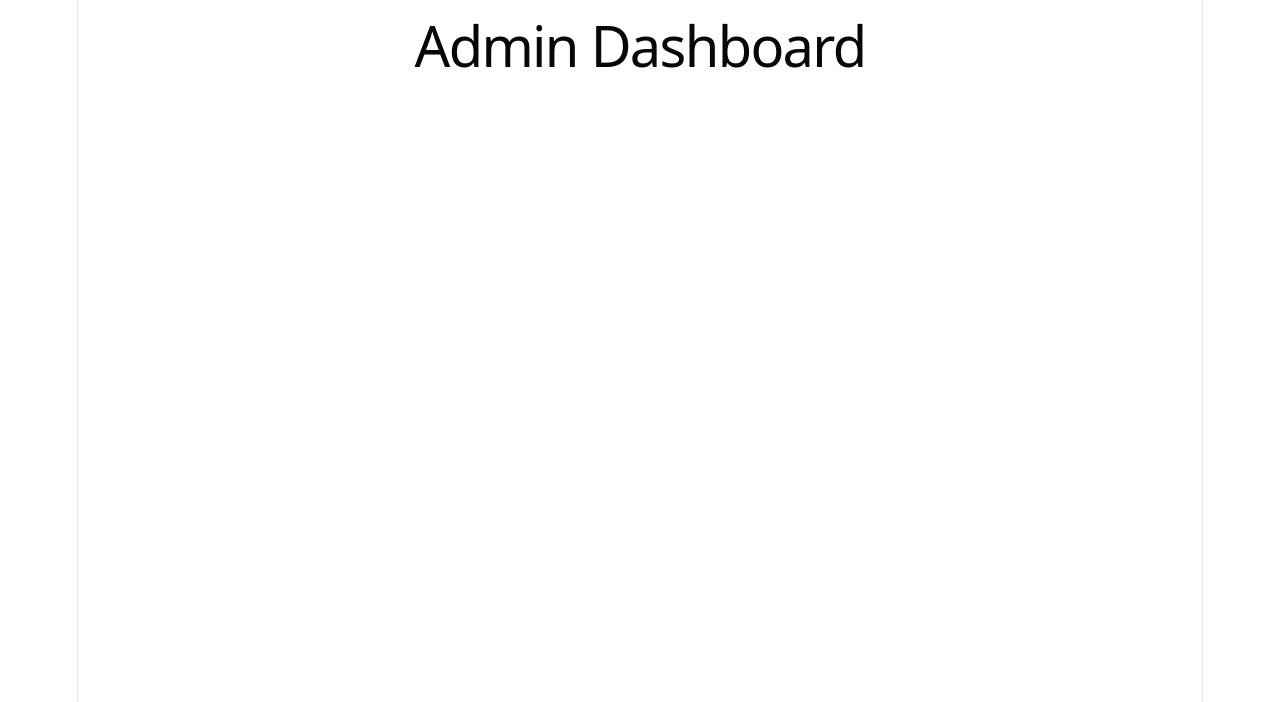
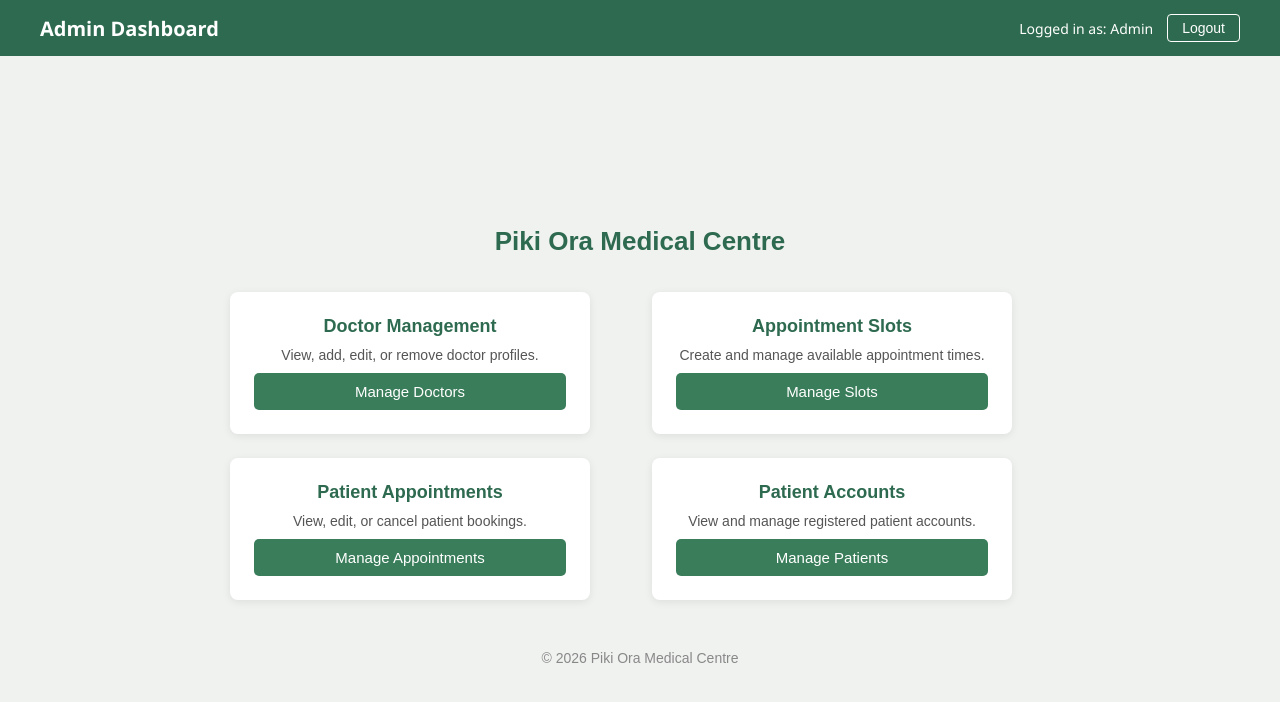
Before and after one commit to sifaZhang/Web_Application_Development_Assignment_2, a React app in the folder frontend/: page /admin-dashboard in a window 1280 px wide. Shown: the top 702 px of the page. Built offline with nearby package versions, Linux system fonts and the light colour scheme; the HTML template or start-up script is replaced by a standard one.

Commit message:
admin dashboard

```diff
--- a/frontend/src/App.jsx
+++ b/frontend/src/App.jsx
@@ -3,8 +3,8 @@ import Home from "./pages/Home";
 import Login from "./pages/PatientLogin";
 import Register from "./pages/PatientRegister";
 import AdminLogin from "./pages/AdminLogin";
-import AdminDashboard from "./pages/Admin-Dashboard";
-import PatientDashboard from "./pages/Patient-Dashboard";
+import AdminDashboard from "./pages/AdminDashboard";
+import PatientDashboard from "./pages/PatientDashboard";
 
 function App() {
   return (
--- a/frontend/src/index.css
+++ b/frontend/src/index.css
@@ -1,111 +1,10 @@
-:root {
-  --text: #6b6375;
-  --text-h: #08060d;
-  --bg: #fff;
-  --border: #e5e4e7;
-  --code-bg: #f4f3ec;
-  --accent: #aa3bff;
-  --accent-bg: rgba(170, 59, 255, 0.1);
-  --accent-border: rgba(170, 59, 255, 0.5);
-  --social-bg: rgba(244, 243, 236, 0.5);
-  --shadow:
-    rgba(0, 0, 0, 0.1) 0 10px 15px -3px, rgba(0, 0, 0, 0.05) 0 4px 6px -2px;
-
-  --sans: system-ui, 'Segoe UI', Roboto, sans-serif;
-  --heading: system-ui, 'Segoe UI', Roboto, sans-serif;
-  --mono: ui-monospace, Consolas, monospace;
-
-  font: 18px/145% var(--sans);
-  letter-spacing: 0.18px;
-  color-scheme: light dark;
-  color: var(--text);
-  background: var(--bg);
-  font-synthesis: none;
-  text-rendering: optimizeLegibility;
-  -webkit-font-smoothing: antialiased;
-  -moz-osx-font-smoothing: grayscale;
-
-  @media (max-width: 1024px) {
-    font-size: 16px;
-  }
-}
-
-@media (prefers-color-scheme: dark) {
-  :root {
-    --text: #9ca3af;
-    --text-h: #f3f4f6;
-    --bg: #16171d;
-    --border: #2e303a;
-    --code-bg: #1f2028;
-    --accent: #c084fc;
-    --accent-bg: rgba(192, 132, 252, 0.15);
-    --accent-border: rgba(192, 132, 252, 0.5);
-    --social-bg: rgba(47, 48, 58, 0.5);
-    --shadow:
-      rgba(0, 0, 0, 0.4) 0 10px 15px -3px, rgba(0, 0, 0, 0.25) 0 4px 6px -2px;
-  }
-
-  #social .button-icon {
-    filter: invert(1) brightness(2);
-  }
-}
-
-body {
-  margin: 0;
-}
-
-#root {
-  width: 1126px;
-  max-width: 100%;
-  margin: 0 auto;
-  text-align: center;
-  border-inline: 1px solid var(--border);
-  min-height: 100svh;
-  display: flex;
-  flex-direction: column;
+*, *::before, *::after {
   box-sizing: border-box;
 }
 
-h1,
-h2 {
-  font-family: var(--heading);
-  font-weight: 500;
-  color: var(--text-h);
+body, #root {
+  margin: 0;
+  padding: 0;
+  min-height: 100vh;
+  background-color: #f0f2f0;
 }
-
-h1 {
-  font-size: 56px;
-  letter-spacing: -1.68px;
-  margin: 32px 0;
-  @media (max-width: 1024px) {
-    font-size: 36px;
-    margin: 20px 0;
-  }
-}
-h2 {
-  font-size: 24px;
-  line-height: 118%;
-  letter-spacing: -0.24px;
-  margin: 0 0 8px;
-  @media (max-width: 1024px) {
-    font-size: 20px;
-  }
-}
-p {
-  margin: 0;
-}
-
-code,
-.counter {
-  font-family: var(--mono);
-  display: inline-flex;
-  border-radius: 4px;
-  color: var(--text-h);
-}
-
-code {
-  font-size: 15px;
-  line-height: 135%;
-  padding: 4px 8px;
-  background: var(--code-bg);
-}
--- a/frontend/src/pages/Admin-Dashboard.jsx
+++ /dev/null
@@ -1,10 +0,0 @@
-import { useState } from "react";
-import { useNavigate } from "react-router-dom";
-import axios from "axios";
-
-export default function AdminDashboard() {
-
-    return (
-    <h1>Admin Dashboard</h1>
-    )
-}
--- /dev/null
+++ b/frontend/src/pages/AdminDashboard.css
@@ -0,0 +1,130 @@
+* {
+  box-sizing: border-box;
+  margin: 0;
+  padding: 0;
+}
+
+html, body, #root {
+  background-color: #f0f2f0;
+  font-family: 'Segoe UI', Arial, sans-serif;
+  min-height: 100vh;
+}
+
+/* 顶部全宽 header */
+.admin-header {
+  width: 100%;
+  background-color: #2d6a4f;
+  display: flex;
+  justify-content: space-between;
+  align-items: center;
+  padding: 14px 40px;
+}
+
+.admin-header h1 {
+  color: white;
+  font-size: 20px;
+  font-weight: bold;
+}
+
+.admin-user {
+  display: flex;
+  align-items: center;
+  gap: 14px;
+  color: white;
+  font-size: 14px;
+}
+
+.logout-btn {
+  background-color: transparent;
+  color: white;
+  border: 1.5px solid white;
+  padding: 5px 14px;
+  border-radius: 4px;
+  cursor: pointer;
+  font-size: 14px;
+  transition: background-color 0.2s;
+}
+
+.logout-btn:hover {
+  background-color: rgba(255, 255, 255, 0.15);
+}
+
+/* 页面主体 */
+.admin-container {
+  max-width: 860px;
+  width: 100%;
+  margin: 0 auto;
+  padding: 40px 20px 60px;
+  display: flex;
+  flex-direction: column;
+  align-items: center;
+  background-color: transparent;
+}
+
+/* Dashboard 标题 */
+.dashboard-title {
+  text-align: center;
+  margin-bottom: 35px;
+  font-size: 26px;
+  font-weight: bold;
+  color: #2d6a4f;
+  width: 100%;
+}
+
+/* 卡片布局：2x2 */
+.card-grid {
+  display: grid;
+  grid-template-columns: repeat(2, 1fr);
+  gap: 24px;
+  width: 100%;
+}
+
+/* 单个卡片 */
+.admin-card {
+  background: #ffffff;
+  padding: 24px;
+  border-radius: 8px;
+  box-shadow: 0 2px 8px rgba(0, 0, 0, 0.08);
+  display: flex;
+  flex-direction: column;
+  gap: 10px;
+}
+
+.admin-card h3 {
+  font-size: 18px;
+  font-weight: bold;
+  color: #2d6a4f;
+  text-align: center;
+}
+
+.admin-card p {
+  color: #555;
+  font-size: 14px;
+  flex-grow: 1;
+  text-align: center;
+}
+
+.card-btn {
+  background-color: #3a7d5a;
+  color: white;
+  border: none;
+  padding: 10px 0;
+  border-radius: 5px;
+  cursor: pointer;
+  font-size: 15px;
+  width: 100%;
+  transition: background-color 0.2s;
+}
+
+.card-btn:hover {
+  background-color: #2d6a4f;
+}
+
+/* Footer */
+.admin-footer {
+  margin-top: 50px;
+  text-align: center;
+  color: #888;
+  font-size: 14px;
+  width: 100%;
+}
--- /dev/null
+++ b/frontend/src/pages/AdminDashboard.jsx
@@ -0,0 +1,71 @@
+import { useNavigate } from "react-router-dom";
+import "./AdminDashboard.css";
+
+export default function AdminDashboard() {
+  const navigate = useNavigate();
+  const username = localStorage.getItem("username") || "Admin";
+
+  return (
+    <>
+      {/* 全宽 Header - 在 container 外面 */}
+      <header className="admin-header">
+        <h1>Admin Dashboard</h1>
+        <div className="admin-user">
+          <span>Logged in as: {username}</span>
+          <button
+            className="logout-btn"
+            onClick={() => {
+              localStorage.clear();
+              navigate("/admin-login");
+            }}
+          >
+            Logout
+          </button>
+        </div>
+      </header>
+
+      {/* 页面内容居中 */}
+      <div className="admin-container">
+        <h2 className="dashboard-title">Piki Ora Medical Centre</h2>
+
+        <div className="card-grid">
+          <div className="admin-card">
+            <h3>Doctor Management</h3>
+            <p>View, add, edit, or remove doctor profiles.</p>
+            <button className="card-btn" onClick={() => navigate("/admin/doctors")}>
+              Manage Doctors
+            </button>
+          </div>
+
+          <div className="admin-card">
+            <h3>Appointment Slots</h3>
+            <p>Create and manage available appointment times.</p>
+            <button className="card-btn" onClick={() => navigate("/admin/slots")}>
+              Manage Slots
+            </button>
+          </div>
+
+          <div className="admin-card">
+            <h3>Patient Appointments</h3>
+            <p>View, edit, or cancel patient bookings.</p>
+            <button className="card-btn" onClick={() => navigate("/admin/appointments")}>
+              Manage Appointments
+            </button>
+          </div>
+
+          <div className="admin-card">
+            <h3>Patient Accounts</h3>
+            <p>View and manage registered patient accounts.</p>
+            <button className="card-btn" onClick={() => navigate("/admin/patients")}>
+              Manage Patients
+            </button>
+          </div>
+        </div>
+
+        <footer className="admin-footer">
+          © 2026 Piki Ora Medical Centre
+        </footer>
+      </div>
+    </>
+  );
+}
--- a/frontend/src/pages/AdminLogin.jsx
+++ b/frontend/src/pages/AdminLogin.jsx
@@ -27,7 +27,7 @@ export default function AdminLogin() {
       localStorage.setItem("admin_access", response.data.access);
       localStorage.setItem("admin_refresh", response.data.refresh);
 
-      alert("Admin login successful");
+      //alert("Admin login successful");
 
       // 跳转到 Admin Dashboard
       navigate("/admin-dashboard");
```
Also changed, not shown: frontend/src/pages/PatientDashboard.jsx (renamed from frontend/src/pages/Patient-Dashboard.jsx).
